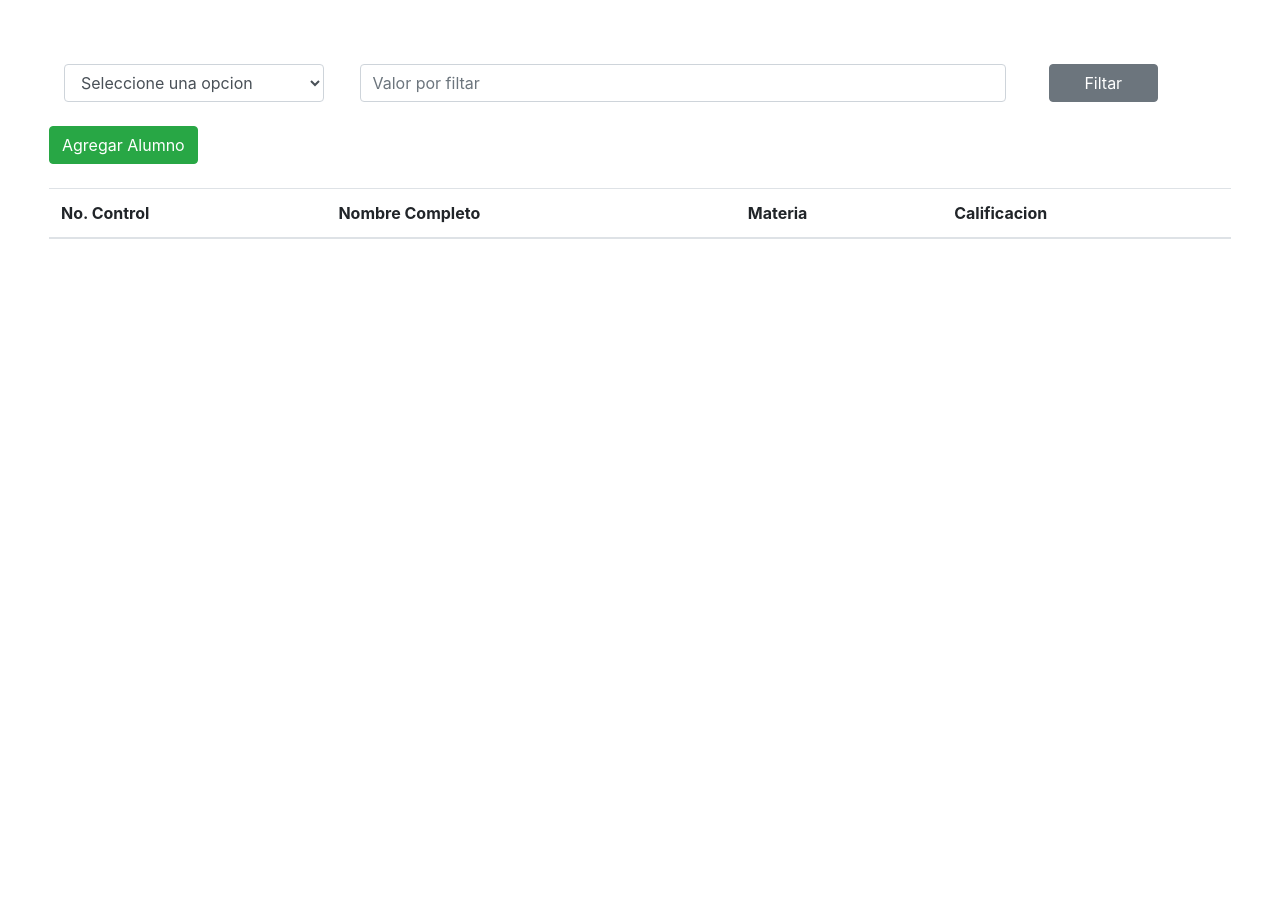
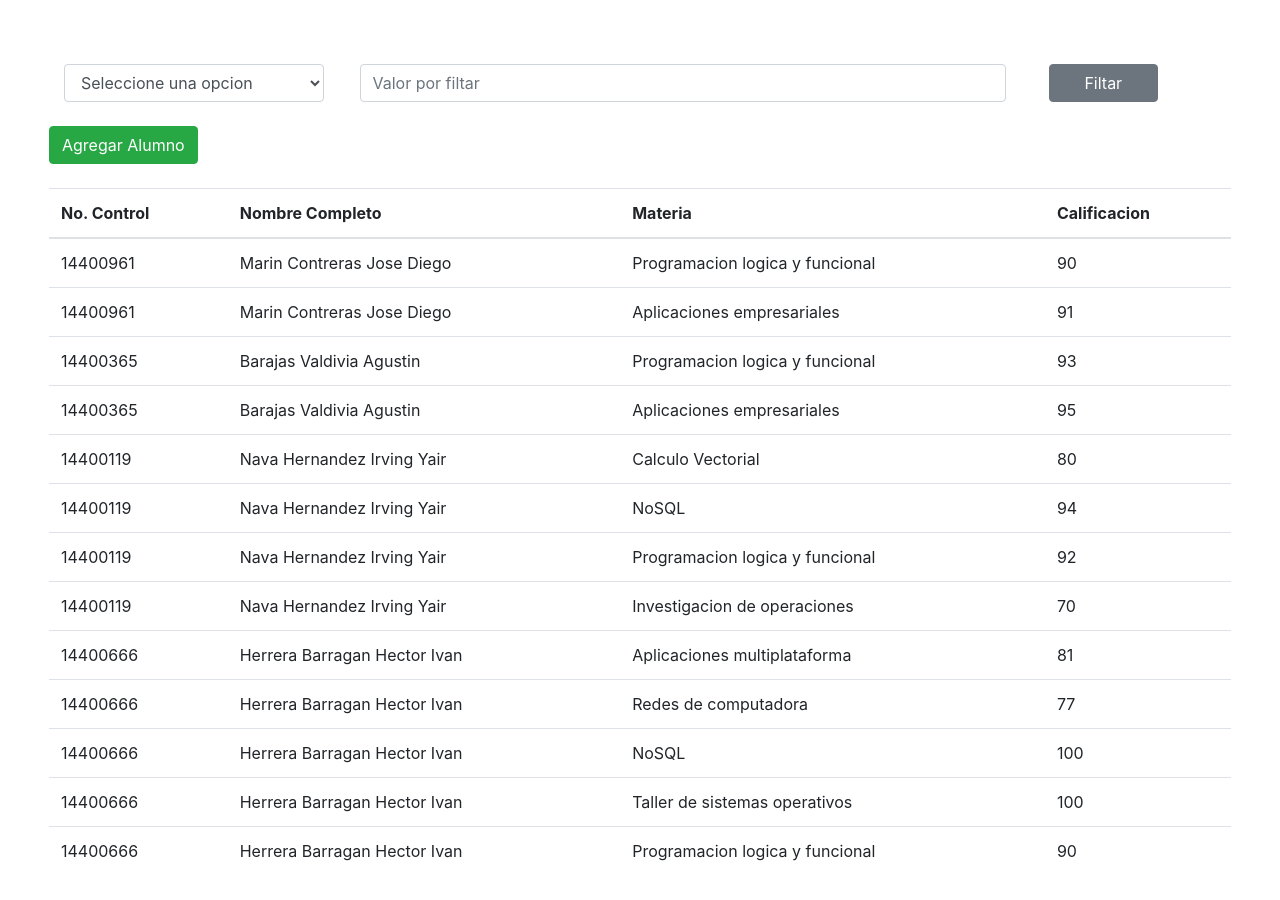
Before and after one commit to JoseDiegoMarinContreras/Califcaciones-webApp, a website: page index.html in a window 1280 px wide. Before the commit the page ends 800 px from the top, so only its background shows below. Drawn offline with nearby package versions, Linux system fonts and the light colour scheme.

Commit message:
Commit con funcion de fetch de datos

```diff
--- a/index.html
+++ b/index.html
@@ -6,14 +6,18 @@
 
         <link rel="stylesheet" href="https://maxcdn.bootstrapcdn.com/bootstrap/4.0.0/css/bootstrap.min.css" integrity="sha384-Gn5384xqQ1aoWXA+058RXPxPg6fy4IWvTNh0E263XmFcJlSAwiGgFAW/dAiS6JXm" crossorigin="anonymous">
 
-        <script src="/js/utils/jQuery-3.3.1.js"></script>
-        <script src="/js/utils/lodash.js"></script>
+        <script src="./js/utils/jQuery-3.3.1.js"></script>
+        <script src="./js/utils/lodash.js"></script>
     </head>
     <body style="overflow: auto; padding: 5%;">
         <div class="row">
             <div class="col-sm-3">
                 <select class="form-control" style="width: 98%;">
                     <option value="0">Seleccione una opcion</option>
+                    <option value="1">Numero Control</option>
+                    <option value="2">Nombre</option>
+                    <option value="3">Materia</option>
+                    <option value="4">Calificacion</option>
                 </select>
             </div>
 
@@ -52,6 +56,6 @@
             <a class="dropdown-item" href="#">Something else here</a>
         </div>
 
-        <script src="/js/main.js"></script>
+        <script src="./js/main.js"></script>
     </body>
 </html>
--- a/js/main.js
+++ b/js/main.js
@@ -1,4 +1,4 @@
-var alumnos = [
+var dataAlumnos = [
     {
         No_Control: 14400961,
         Nombres: "Jose Diego",
@@ -6,17 +6,96 @@ var alumnos = [
         Telefono: "311-847-10-47",
         Materias: [
             {
-                Codigo_Materia: "",
-                Nombre_Materia: "",
+                Codigo_Materia: "SCC-1019",
+                Nombre_Materia: "Programacion logica y funcional",
                 Calificacion: 90
             },
             {
-                Codigo_Materia: "",
-                Nombre_Materia: "",
+                Codigo_Materia: "SCP-1012",
+                Nombre_Materia: "Aplicaciones empresariales",
+                Calificacion: 91
+            }
+        ]
+    },
+    {
+        No_Control: 14400365,
+        Nombres: "Agustin",
+        Apellidos: "Barajas Valdivia",
+        Telefono: "322-156-82-96",
+        Materias: [
+            {
+                Codigo_Materia: "SCC-1019",
+                Nombre_Materia: "Programacion logica y funcional",
+                Calificacion: 93
+            },
+            {
+                Codigo_Materia: "SCP-1012",
+                Nombre_Materia: "Aplicaciones empresariales",
+                Calificacion: 95
+            }
+        ]
+    },
+    {
+        No_Control: 14400119,
+        Nombres: "Irving Yair",
+        Apellidos: "Nava Hernandez",
+        Telefono: "311-174-25-19",
+        Materias: [
+            {
+                Codigo_Materia: "ACF-0904",
+                Nombre_Materia: "Calculo Vectorial",
+                Calificacion: 80
+            },
+            {
+                Codigo_Materia: "SCP-1010",
+                Nombre_Materia: "NoSQL",
+                Calificacion: 94
+            },
+            {
+                Codigo_Materia: "SCC-1019",
+                Nombre_Materia: "Programacion logica y funcional",
+                Calificacion: 92
+            },
+            {
+                Codigo_Materia: "SCC-1013",
+                Nombre_Materia: "Investigacion de operaciones",
+                Calificacion: 70
+            }
+        ]
+    },
+    {
+        No_Control: 14400666,
+        Nombres: "Hector Ivan",
+        Apellidos: "Herrera Barragan",
+        Telefono: "311-169-34-53",
+        Materias: [
+            {
+                Codigo_Materia: "SCP-1666",
+                Nombre_Materia: "Aplicaciones multiplataforma",
+                Calificacion: 81
+            },
+            {
+                Codigo_Materia: "SCD-1021",
+                Nombre_Materia: "Redes de computadora",
+                Calificacion: 77
+            },
+            {
+                Codigo_Materia: "SCP-1010",
+                Nombre_Materia: "NoSQL",
+                Calificacion: 100
+            },
+            {
+                Codigo_Materia: "SCA-1026",
+                Nombre_Materia: "Taller de sistemas operativos",
+                Calificacion: 100
+            },
+            {
+                Codigo_Materia: "SCC-1019",
+                Nombre_Materia: "Programacion logica y funcional",
                 Calificacion: 90
             }
         ]
-    },
+    }
 ];
 
 document.addEventListener("DOMContentLoaded", function() {
@@ -24,10 +103,38 @@ document.addEventListener("DOMContentLoaded", function() {
 });
 
 function cargarDatosTabla(){
+    fetchDatAlumnos();
+}
+function fetchDatAlumnos(){
     //fetch("URL")
     //    .then(response => response.json())
-    //        .the((data) => {
-
-                $("#tablaCalf tbody").append
+    //        .the((dataAlumnos) => {
+                procesarDatosAlumnos(dataAlumnos)
     //        });
 }
+function procesarDatosAlumnos(rawDataAlumns){
+    let alumnosResult=[];
+    _.forEach(rawDataAlumns, function(alumno){
+        _.map(alumno.Materias, function(materia){
+            let wrapped = _(alumnosResult).push({
+                NoControl: alumno.No_Control,
+                NombCompleto: alumno.Apellidos + " " + alumno.Nombres,
+                Materia: materia.Nombre_Materia,
+                Calificacion: materia.Calificacion
+            });
+            wrapped.commit();
+        });
+    });
+    insertDatosTablaAlmns(alumnosResult)
+    console.log(alumnosResult);
+}
+function insertDatosTablaAlmns(dataAlumns){
+    _.forEach(dataAlumns, function(alumno){
+        $("#tablaCalf tbody").append(`<tr>
+            <td>${alumno.NoControl}</td>
+            <td>${alumno.NombCompleto}</td>
+            <td>${alumno.Materia}</td>
+            <td>${alumno.Calificacion}</td>
+        </tr>`);
+    });
+}
```
